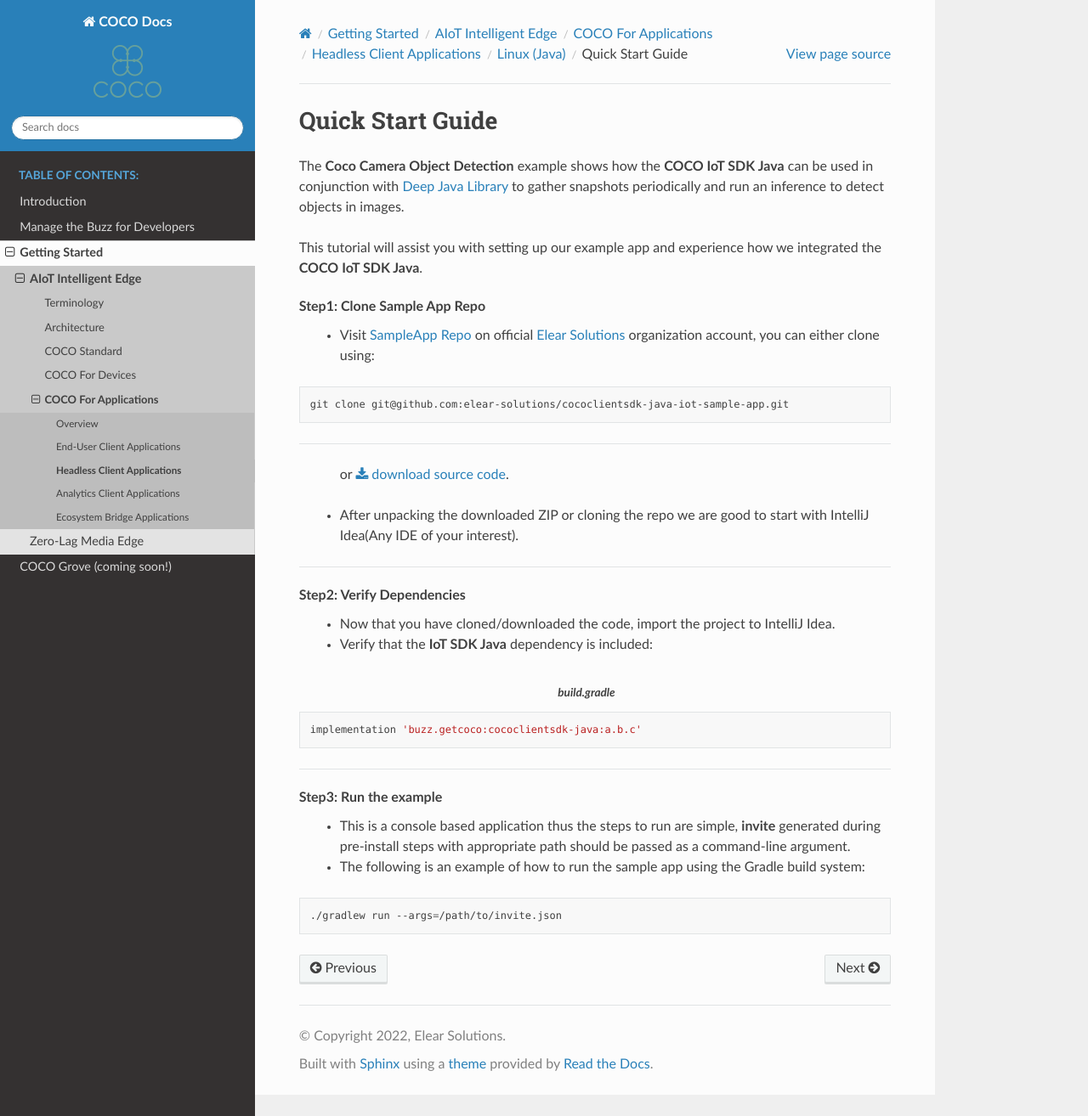
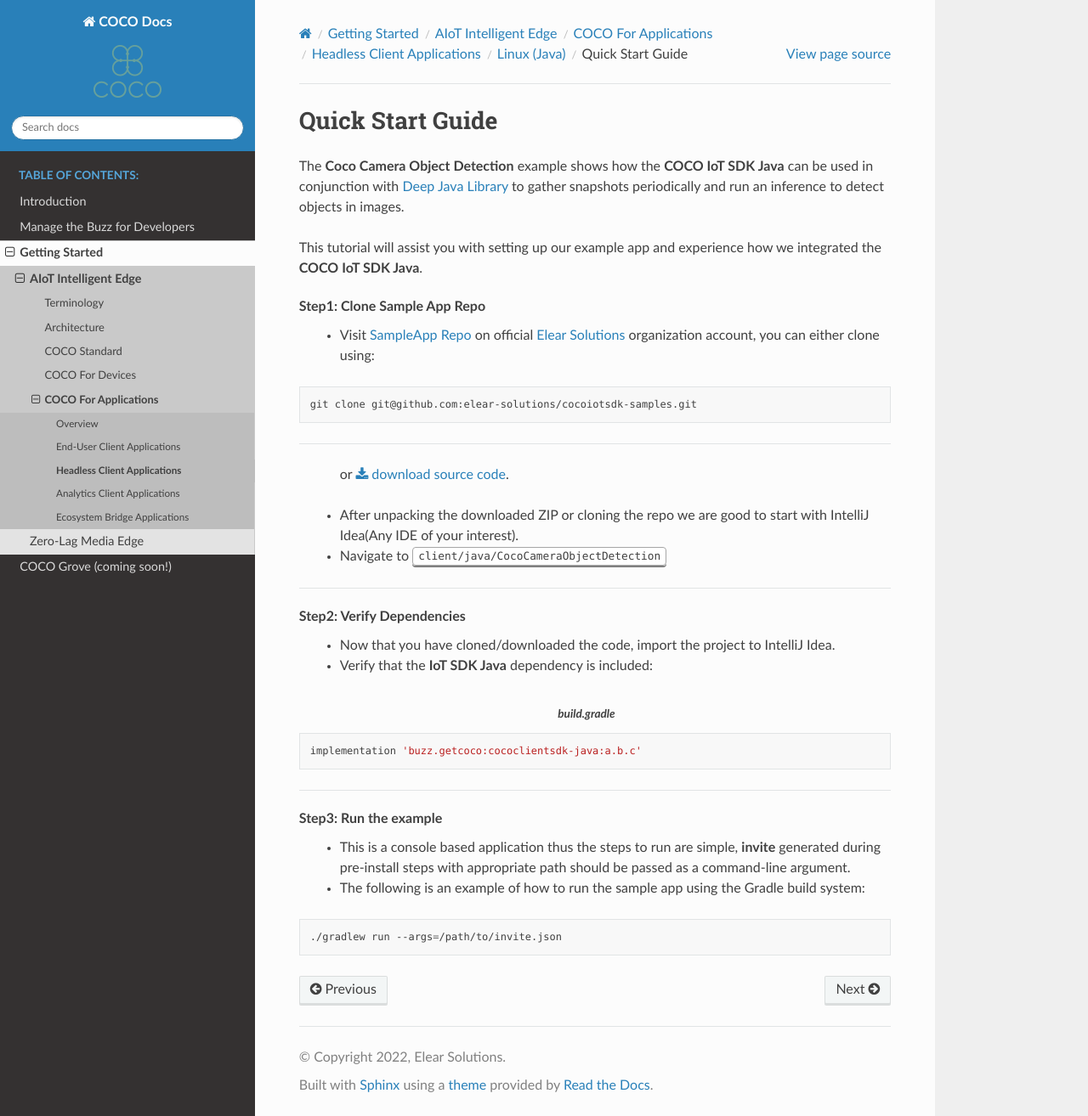
Before and after one commit to elear-solutions/docs, a Sphinx documentation site: the page built from source/getting_started/aiot_intelligent_edge/coco_for_applications/headless_client_applications/linux_java_headless_client_applications/quick_start_guide_linux_java_headless_client_apps.rst, in a window 1280 px wide and 1314 px high. Shown: the whole window at 85% size. Built offline with Sphinx 7.4.7 and the Read the Docs theme 2.0.0, drawn with Linux system fonts in a browser that asks for light colours.

Commit message:
resolves conflicts and TODOs

```diff
--- a/source/getting_started/aiot_intelligent_edge/coco_for_applications/headless_client_applications/linux_java_headless_client_applications/pre_install_checklist_linux_java_headless_client_apps.rst
+++ b/source/getting_started/aiot_intelligent_edge/coco_for_applications/headless_client_applications/linux_java_headless_client_applications/pre_install_checklist_linux_java_headless_client_apps.rst
@@ -14,7 +14,5 @@
 Java
   `Setup <https://www.oracle.com/java/technologies/downloads/#java8>`_ JDK (>= 8.0) to compile and run the app.
 
-.. TODO: add standalone app section link.
-
 Generate Invite
-  Follow the quick start guide for Standalone apps with steps to Generate Invite.
+  Follow the quick start guide for :ref:`Standalone apps <standalone_apps>` with steps to Generate Invite.
--- a/source/getting_started/aiot_intelligent_edge/coco_for_applications/headless_client_applications/linux_java_headless_client_applications/quick_start_guide_linux_java_headless_client_apps.rst
+++ b/source/getting_started/aiot_intelligent_edge/coco_for_applications/headless_client_applications/linux_java_headless_client_applications/quick_start_guide_linux_java_headless_client_apps.rst
@@ -9,21 +9,21 @@
 
 This tutorial will assist you with setting up our example app and experience how we integrated the **COCO IoT SDK Java**.
 
-.. TODO: change download link
-
 Step1: Clone Sample App Repo
    - Visit `SampleApp Repo`_ on official `Elear Solutions`_ organization account, you can either clone using:
 
 .. code-block:: shell
 
-    git clone git@github.com:elear-solutions/cococlientsdk-java-iot-sample-app.git
+    git clone git@github.com:elear-solutions/cocoiotsdk-samples.git
 
 ----
 
-    or :download:`download source code <https://github.com/elear-solutions/cococlientsdk-java-iot-sample-app/archive/refs/heads/main.zip>`.
+    or :download:`download source code <https://github.com/elear-solutions/cocoiotsdk-samples/archive/refs/heads/main.zip>`.
 
    - After unpacking the downloaded ZIP or cloning the repo we are good to
      start with IntelliJ Idea(Any IDE of your interest).
+
+   - Navigate to :kbd:`client/java/CocoCameraObjectDetection`
 
 ----
 
```
Also changed, not shown: other parts of source/getting_started/aiot_intelligent_edge/coco_for_applications/headless_client_applications/linux_java_headless_client_applications/quick_start_guide_linux_java_headless_client_apps.rst (+1 -2 lines).
